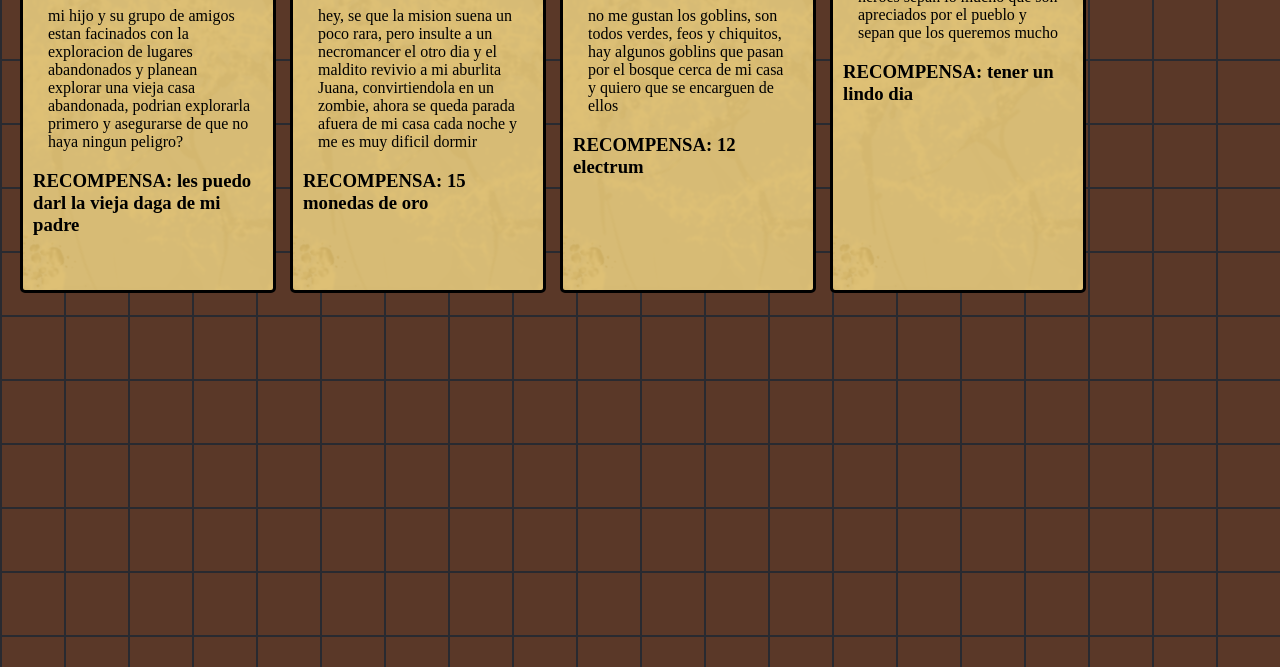
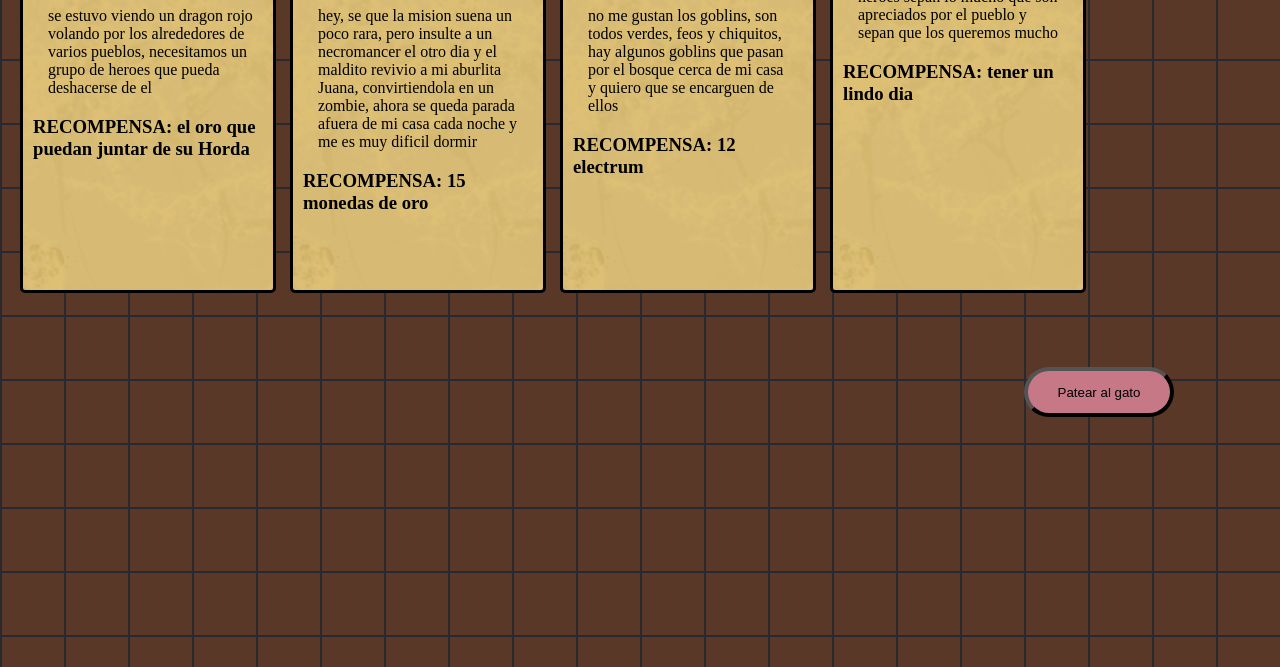
Before and after one commit to PepitoTiburon/D-DCampaignWebsiteDante, a plain HTML site: page index.html in a window 1280 px wide. Shown: the part 133-800 px from the top of the page. Drawn offline with Linux system fonts and the light colour scheme.

Commit message:
hice muchas modificaciones de apariencia en el css y añadi un boton de patear gato que solo hace un ruido

```diff
--- a/index.html
+++ b/index.html
@@ -12,15 +12,15 @@
 
         <div id="container">
             <div class="card">
-                <h1>Exploren casa abandonada</h1>
-                <p>mi hijo y su grupo de amigos estan facinados con la exploracion de lugares abandonados y
-                    planean explorar una vieja casa abandonada, podrian explorarla primero y asegurarse de
-                    que no haya ningun peligro?</p>
-                <h3>RECOMPENSA: les puedo darl la vieja daga de mi padre</h3>
+                <h1>Derrotar un dragon</h1>
+                <p>se estuvo viendo un dragon rojo volando por los alrededores de varios pueblos, necesitamos un grupo de heroes
+                    que pueda deshacerse de el
+                </p>
+                <h3>RECOMPENSA: el oro que puedan juntar de su Horda</h3>
             </div>
 
             <div class="card">
-                <h1>Pueden matar a mi abuelita?</h1>
+                <h1>completar un delivery</h1>
                 <p>hey, se que la mision suena un poco rara, pero insulte a un necromancer el otro dia y el maldito
                     revivio a mi aburlita Juana, convirtiendola en un zombie, ahora se queda parada afuera de mi casa cada noche
                     y me es muy dificil dormir
@@ -43,12 +43,17 @@
                 <H3>Misiones Cumplidas:</H3>
                 <hr>
                 <h4> Salven a mi hijo de la casa fantasma</h4>
-                <p><span style="color: yellow;">[Nombre de grupo Pendiente]</span> <span style="color: red;">Mato</span> un fantasma</p>
-                <p><span style="color: yellow;">[Nombre de grupo Pendiente]</span> Subio de nivel <b>1</b> --> <b>3</b></p>
+                <p><span style="color: yellow;">Pack of the wind</span> <span style="color: red;">Mato</span> un fantasma</p>
+                <p><span style="color: yellow;">Pack of the wind</span> Subio de nivel <b>1</b> --> <b>3</b></p>
                 <hr>
                 <h4> Pueden matar a mi abuelita?</h4>
-                <p><span style="color: yellow;">[Nombre de grupo Pendiente]</span> <span style="color: red;">Mato</span> dos zombies</p>
+                <p><span style="color: yellow;">Pack of the wind</span> <span style="color: red;">Mato</span> dos zombies</p>
             </div>
+            <button id="KickCat" onclick="audio.play();">Patear al gato</button>
+
+            <script>
+                const audio = new Audio("Audios/CatHurt.mp3");
+            </script>
         </div>
 
     </body>
--- a/main.css
+++ b/main.css
@@ -12,18 +12,22 @@ body{
   }
 h1{
   margin-left: 20px;
+  user-select: none;
 }
 p{
   margin-left: 25px;
   margin-right: 20px;
   margin-top: 1px;
+  user-select: none;
 }
 h3{
   margin-left: 10px;
-  margin-right: 10px
+  margin-right: 10px;
+  user-select: none;
 }
 h4{
   margin-left: 8px;
+  user-select: none;
 }
 .UI{
   transition: all 0.2s ease-in-out;
@@ -41,7 +45,6 @@ h4{
   background-color: #9FC8DA;
 }
 .UI:hover{
-  border-color: #FF0000;
   height: 200px;
   width: 200px;
   margin-left: 85%;
@@ -52,6 +55,7 @@ h4{
     height: 500px;
     background-color: #AFDA9F;
     background-image: url('img/HeroQuest.png');
+    background-size: cover;
     border-radius: 5px;
     cursor: pointer;
     position: fixed;
@@ -65,6 +69,31 @@ h4{
     cursor: pointer;
     position: fixed;
 }
+.card:hover{
+    border-color:grey;
+    border-width: 4px;
+    z-index: 1;
+}
+
+.card::after {
+    content: "";
+    position: absolute;
+    left: -4px;
+    right: -4px;
+    top: 100%;
+    height: 0;
+    background: rgb(158, 212, 228);
+    transition: height 0.2s ease;
+    overflow-y: hidden;
+}
+
+.card:hover::after {
+    margin-top: 1px;
+    border-style: solid;
+    border-color: grey;
+    border-width: 4px;
+    height: 40px;
+}
 
 .card:nth-child(1){
     left: 20px;
@@ -72,12 +101,17 @@ h4{
     background-color: #FFFFFF;
     background-image: url('img/HeroQuest.png');
 }
-
+.card:nth-child(1):hover::after {
+    content: "Aceptada por: LOS HEROES LEGENDARIOS";
+}
 .card:nth-child(2){
     left: 290px; /* card.width +20 for every new card to the right*/
     top: 20px;
     background-color: #9FC8DA;
     background-image: url('img/HeroQuest.png');
+}
+.card:nth-child(2):hover::after {
+    content: "Aceptada por:";
 }
 .card:nth-child(3){
     left: 560px;
@@ -85,9 +119,25 @@ h4{
     background-color: #FFC8DA;
     background-image: url('img/HeroQuest.png');
 }
+.card:nth-child(3):hover::after {
+    content: "Aceptada por:";
+}
 .card:nth-child(4){
     left: 830px;
     top: 20px; /* card.height +20 for every new card downwards*/
     background-color: #FFC8DA;
     background-image: url('img/HeroQuest.png');
 }
+.card:nth-child(4):hover::after {
+    content: "Aceptada por:";
+}
+
+#KickCat{
+  margin-top: 500px;
+  margin-left: 80%;
+ width:150px;
+ height: 50px;
+ border-width: 4px;
+ border-radius: 35px;
+ background-color: rgb(198, 120, 135);
+}
```
Also changed, not shown: main.js (line endings or trailing spaces), 1 other file.
